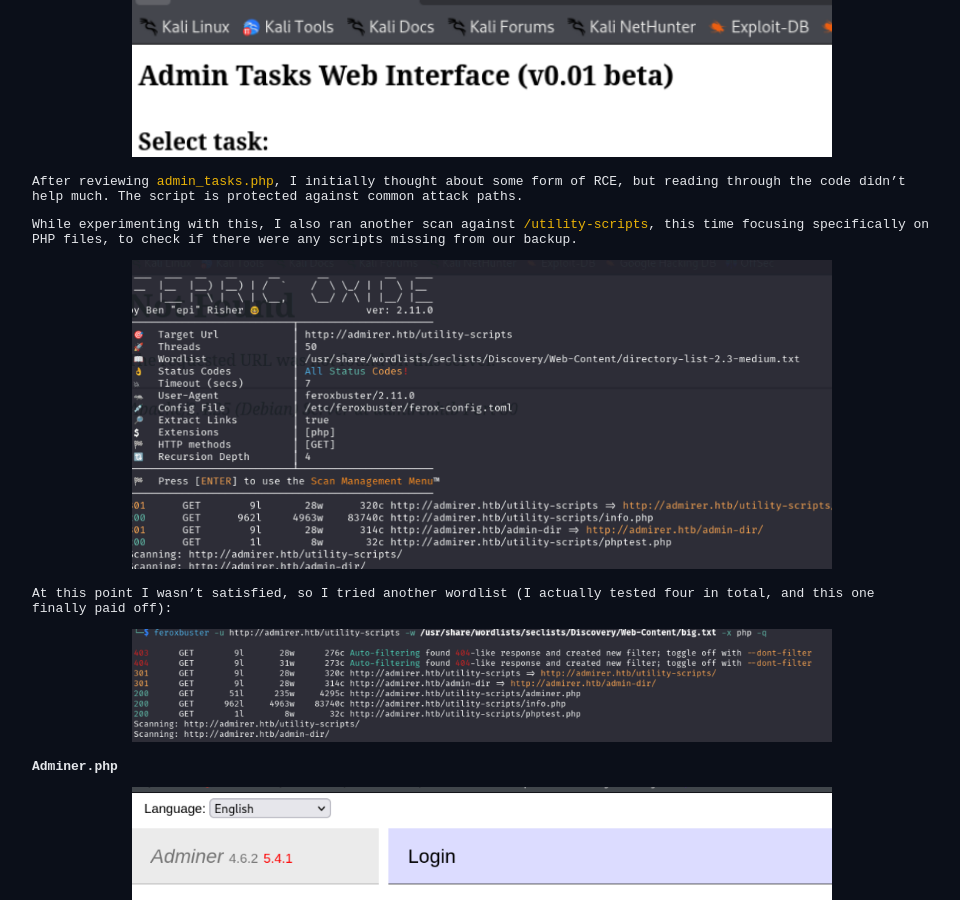
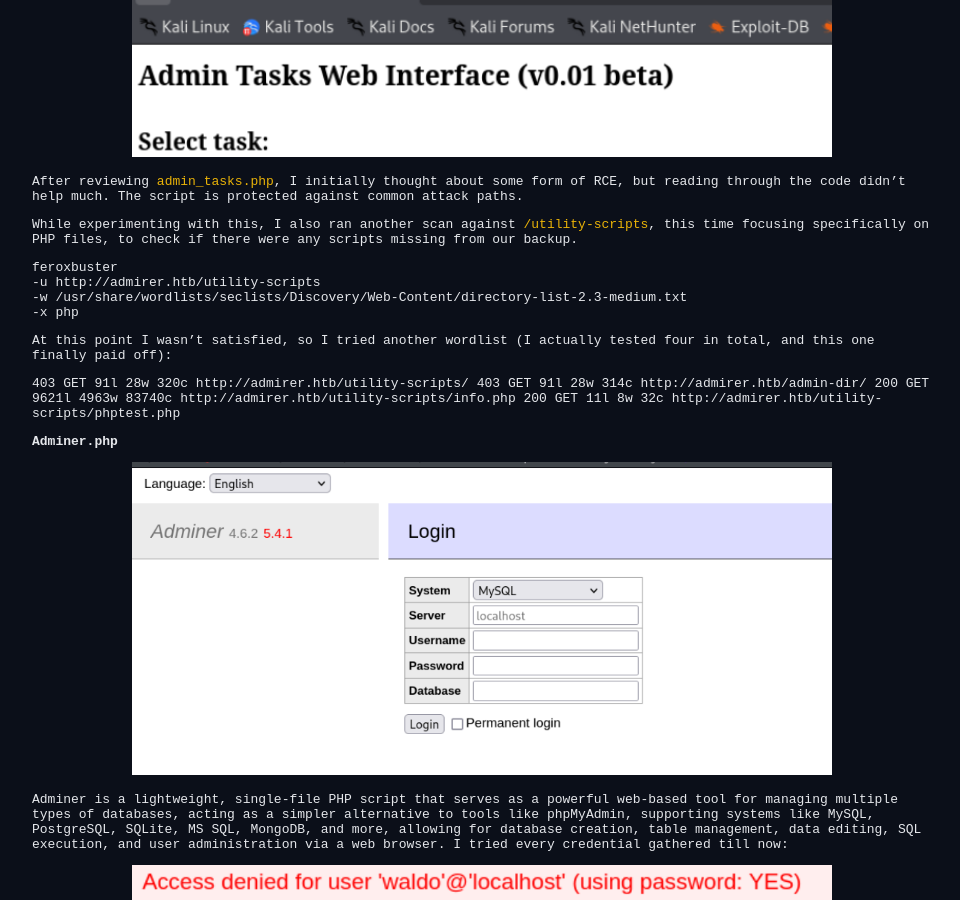
Before and after one commit to SudoKy0t0/SudoKy0t0.github.io, a Jekyll site: the page built from _posts/2026-01-23-htb-admirer-writeup.md, in a window 1280 px wide and 900 px high, scrolled down 8495 px. Shown: the whole window, without its empty margins (158-1118 px from the left). Built offline with Jekyll 4.4.1, drawn with Linux system fonts in a browser that asks for light colours.

Commit message:
Refactor HTB Admirer writeup for clarity
Removed unnecessary HTML image tags and added command examples for directory scanning.

```diff
--- a/_posts/2026-01-23-htb-admirer-writeup.md
+++ b/_posts/2026-01-23-htb-admirer-writeup.md
@@ -145,15 +145,20 @@ After reviewing `admin_tasks.php`, I initially thought about some form of RCE, b
 
 While experimenting with this, I also ran another scan against `/utility-scripts`, this time focusing specifically on PHP files, to check if there were any scripts missing from our backup.
 
-<p align="center">
-  <img src="/assets/images/admirer/Captura20.PNG" width="700">
-</p>
+feroxbuster \
+  -u http://admirer.htb/utility-scripts \
+  -w /usr/share/wordlists/seclists/Discovery/Web-Content/directory-list-2.3-medium.txt \
+  -x php
+
 
 At this point I wasn’t satisfied, so I tried another wordlist (I actually tested four in total, and this one finally paid off):
 
-<p align="center">
-  <img src="/assets/images/admirer/Captura21.PNG" width="700">
-</p>
+403      GET      91l     28w      320c http://admirer.htb/utility-scripts/
+403      GET      91l     28w      314c http://admirer.htb/admin-dir/
+200      GET    9621l   4963w   83740c http://admirer.htb/utility-scripts/info.php
+200      GET      11l      8w       32c http://admirer.htb/utility-scripts/phptest.php
+
+
 
 **Adminer.php**
 
```
